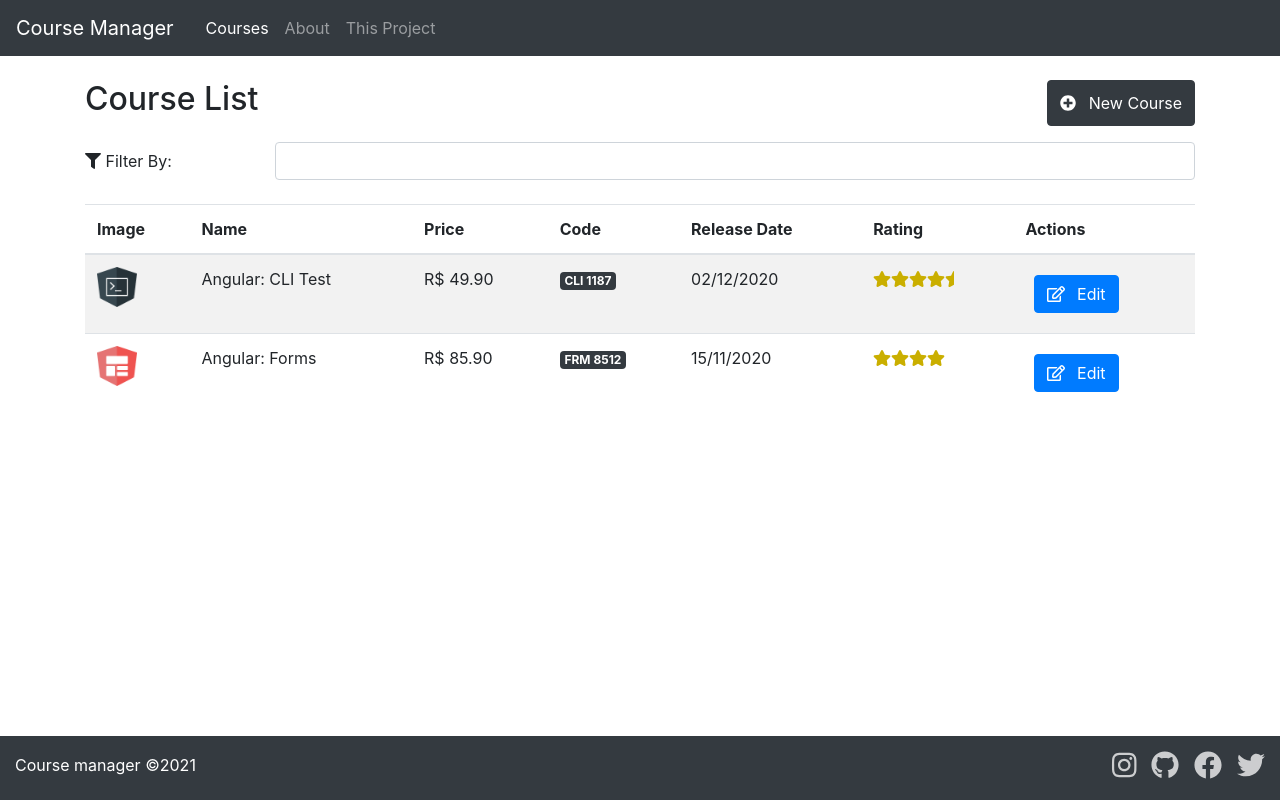
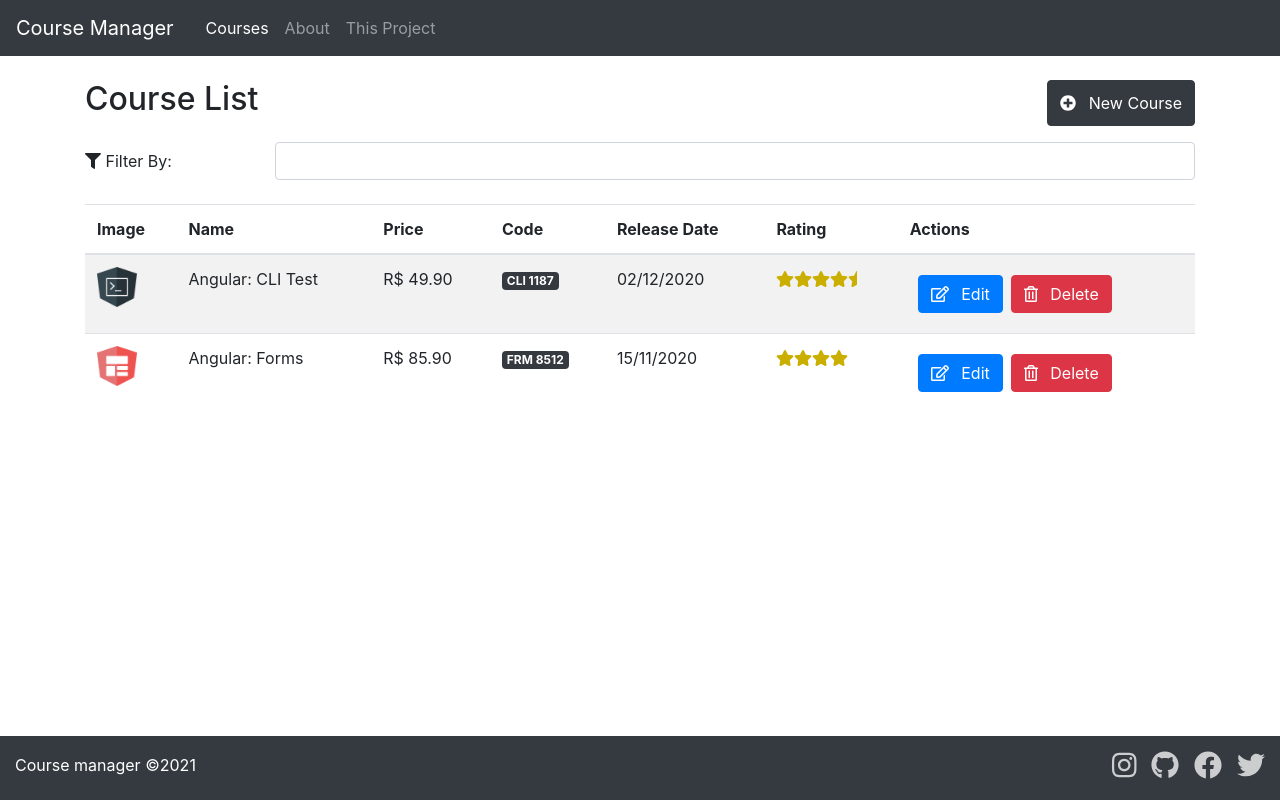
Before and after one commit to math3ussdl/Angular-course-manager, an Angular app: page /courses in a window 1280 px wide. Built offline with nearby package versions, Linux system fonts and the light colour scheme; data requests are answered from the project's data file.

Commit message:
Update Method added to Course Service

```diff
--- a/src/app/views/courses/course-list/course-list.component.html
+++ b/src/app/views/courses/course-list/course-list.component.html
@@ -52,15 +52,25 @@
       </td>
       <td>
         <div class="d-flex p-2">
-          <a [routerLink]="['/courses/info', course.id]" class="btn btn-primary">
+          <a [routerLink]="['/courses/info', course.id]" class="btn btn-primary mr-2">
             <fa-icon
               class="mr-2"
               [icon]="faEdit"
-              title="Editar curso"
+              title="Edit course"
             ></fa-icon>
 
             Edit
           </a>
+
+          <button (click)="deleteByID(course.id)" class="btn btn-danger">
+            <fa-icon
+              class="mr-2"
+              [icon]="faTrash"
+              title="Delete course"
+            ></fa-icon>
+
+            Delete
+          </button>
         </div>
       </td>
     </tr>
--- a/src/app/views/courses/course-list/course-list.component.ts
+++ b/src/app/views/courses/course-list/course-list.component.ts
@@ -37,7 +37,20 @@ export class CourseListComponent implements OnInit {
         this.filteredCourses = this._courses;
       },
       error: err => {
-        alert('Oops... Algo deu errado!');
+        alert('Oops... Something wrong!');
+        console.log('Error:', err);
+      }
+    });
+  }
+
+  deleteByID(courseId: number): void {
+    this.courseService.deleteByID(courseId).subscribe({
+      next: () => {
+        alert('Course sucessful removed!');
+        this.retrieveAll();
+      },
+      error: err => {
+        alert('Oops... Something wrong!');
         console.log('Error:', err);
       }
     });
--- a/src/app/views/courses/course.service.ts
+++ b/src/app/views/courses/course.service.ts
@@ -27,4 +27,8 @@ export class CourseService {
       return this.httpClient.post<Course>(`${this.coursesURL}`, course);
     }
   }
+
+  deleteByID(id: number): Observable<any> {
+    return this.httpClient.delete<any>(`${this.coursesURL}/${id}`);
+  }
 }
```
